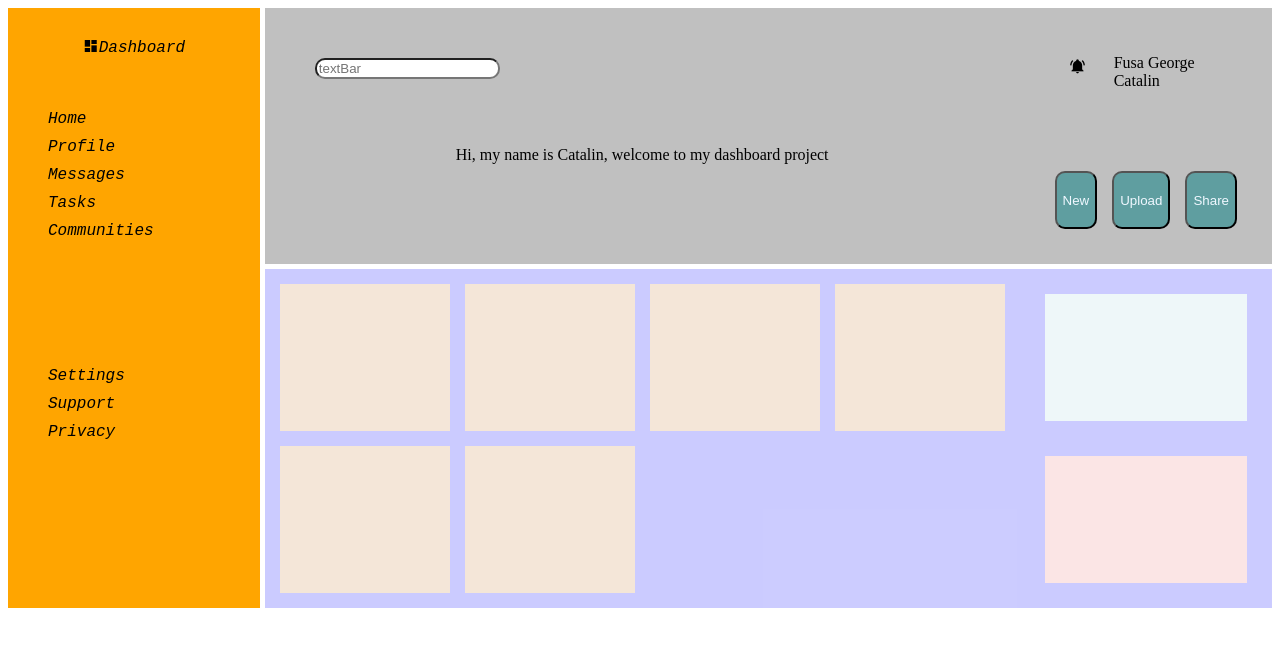
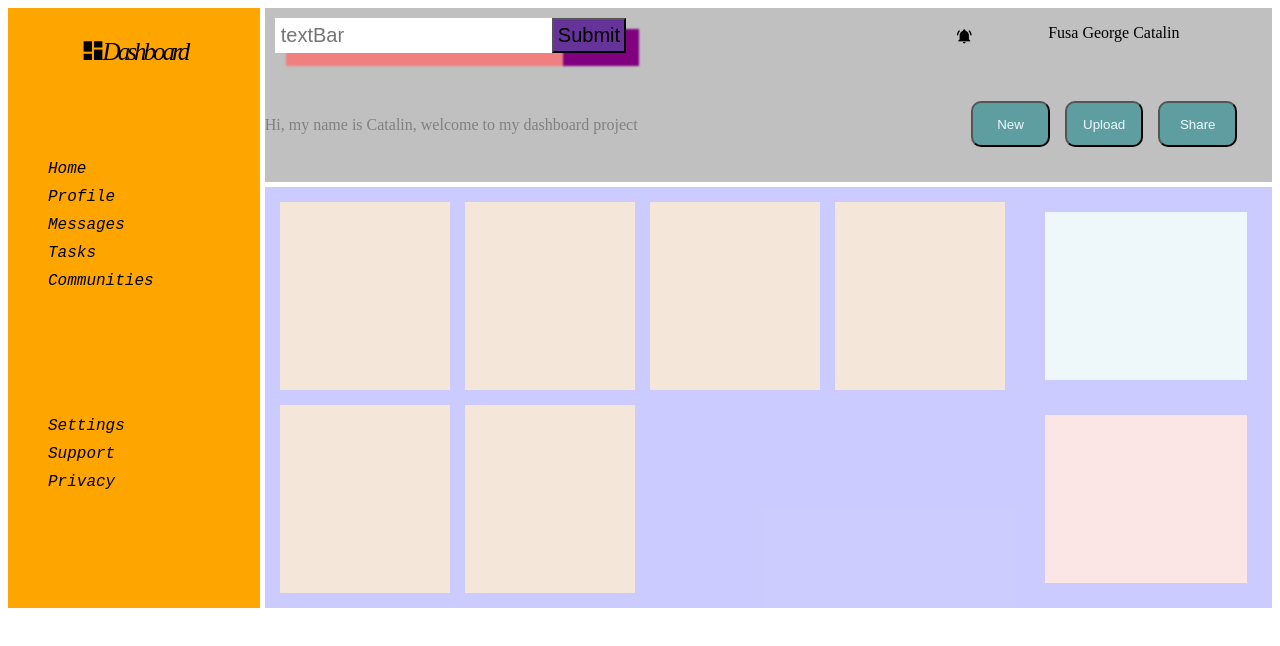
Before and after one commit to GCFusa97/TOP-dashboard-project, a website: page index.html in a window 1280 px wide. Drawn offline with Linux system fonts and the light colour scheme; a web font is replaced by a local one.

Commit message:
Added a bit of css to style the dashboard font styling, search bar shadow

```diff
--- a/index.html
+++ b/index.html
@@ -7,6 +7,7 @@
     <title>Document</title>
     <link rel="stylesheet" href="styles.css">
     <link rel="stylesheet" href="https://cdn.jsdelivr.net/npm/@mdi/font@7.1.96/css/materialdesignicons.min.css">
+    <link rel="stylesheet" media="screen" href="https://fontlibrary.org//face/couture" type="text/css"/>
 </head>
 <body>
 
@@ -14,6 +15,7 @@
         <div class="header">
             <div class="searchBar">
                 <input type="text" placeholder="textBar">
+                <button>Submit</button>
             </div>
             <div class="userInfo">
                 Hi, my name is Catalin, welcome to my dashboard project
@@ -30,7 +32,7 @@
         </div>
         <div class="sidebar">
             <div class="branding">
-                <span class="mdi mdi-view-dashboard">Dashboard</span>
+                <span class="mdi mdi-view-dashboard narrow">Dashboard</span>
             </div>
             <div class="navigation1">
                 <ul>
--- a/styles.css
+++ b/styles.css
@@ -14,15 +14,24 @@
    background: silver;
    grid-column: 2/3;
    display: grid;
-   grid-template-rows: 1fr 1fr;
-   grid-template-columns: 3fr 1fr;
+   grid-template-rows: 1fr 2fr;
+   grid-template-columns: 2fr 1fr;
 
 }
 
-.header .searchBar {
+.header .searchBar input{
 
    grid-column: 1/2;
-   grid-row: 1/2
+   grid-row: 1/2;
+   margin-right: 0px;
+   box-shadow: 12px 12px 2px 1px lightcoral;
+
+  }
+
+.header .searchBar button {
+
+  box-shadow: 12px 12px 2px 1px purple;
+
 }
 
 .header .userInfo {
@@ -47,7 +56,7 @@
 
  .sidebar .branding {
    text-align: center;
-   margin: 30px;
+   margin-top: 30px;
  }
 
  .navigation1 ul {
@@ -64,7 +73,7 @@
 .buttons1 {
   display: grid;
   grid-template-columns: 1fr 2fr;
-  margin: 30px;
+  /* margin: 30px; */
 }
 
 .buttons1 span {
@@ -86,6 +95,13 @@
    background-color: cadetblue;
    border-radius: 10px;
    color: aliceblue;
+ }
+
+ .narrow {
+  font-size: 25px;
+  letter-spacing: -3px;
+  font-family: COUTUREBold;
+  text-shadow: 100px;
  }
 
 
@@ -156,17 +172,42 @@
  }
 
  .header input {
-
-   border-radius: 10px;
-   margin: 50px;
+  float: left;
+  padding: 6px;
+  border: none;
+  margin: 10px;
+  margin-right: 0px;
+  font-size: 20px;
  }
 
+ .searchBar button {
+
+  background-color: rebeccapurple;
+  margin: 10px;
+  margin-left: 0px;
+  padding: 4px;
+  font-size: 20px;
+}
+
  .userInfo {
-   text-align: center;
-   margin: 10px;
+   /* text-align: center; */
+   margin-top: 50px;
+   opacity: 0.33;
  }
 
  .header .buttons {
    display: grid;
-   grid-template-rows: 1fr 1fr;
+   /* grid-template-rows: 1fr 1fr; */
  }
+
+ .navigation1 {
+
+  margin-top: 50px;
+
+ }
+
+ .navigation2 {
+
+  margin-top: 50px
+
+ }
```
